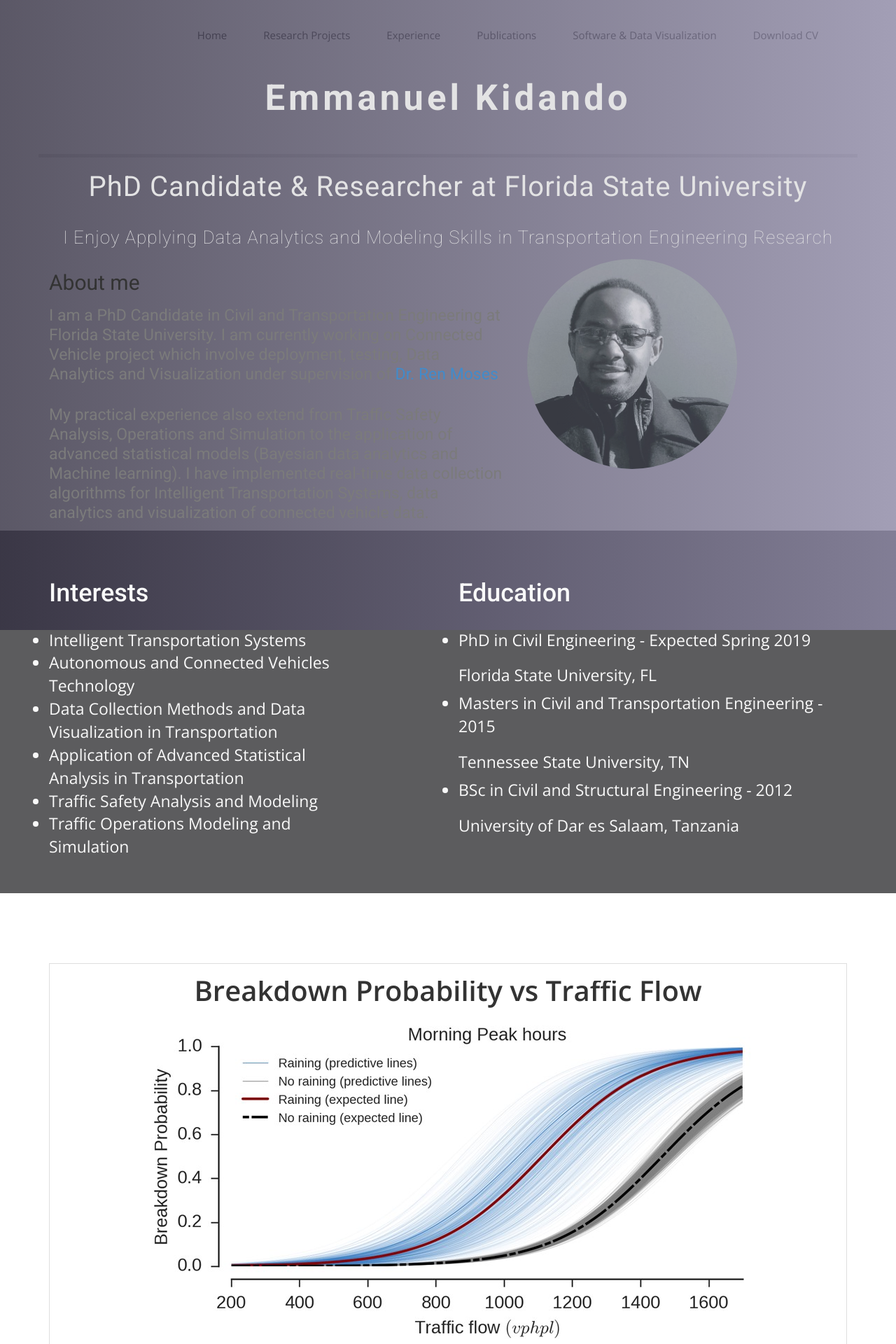
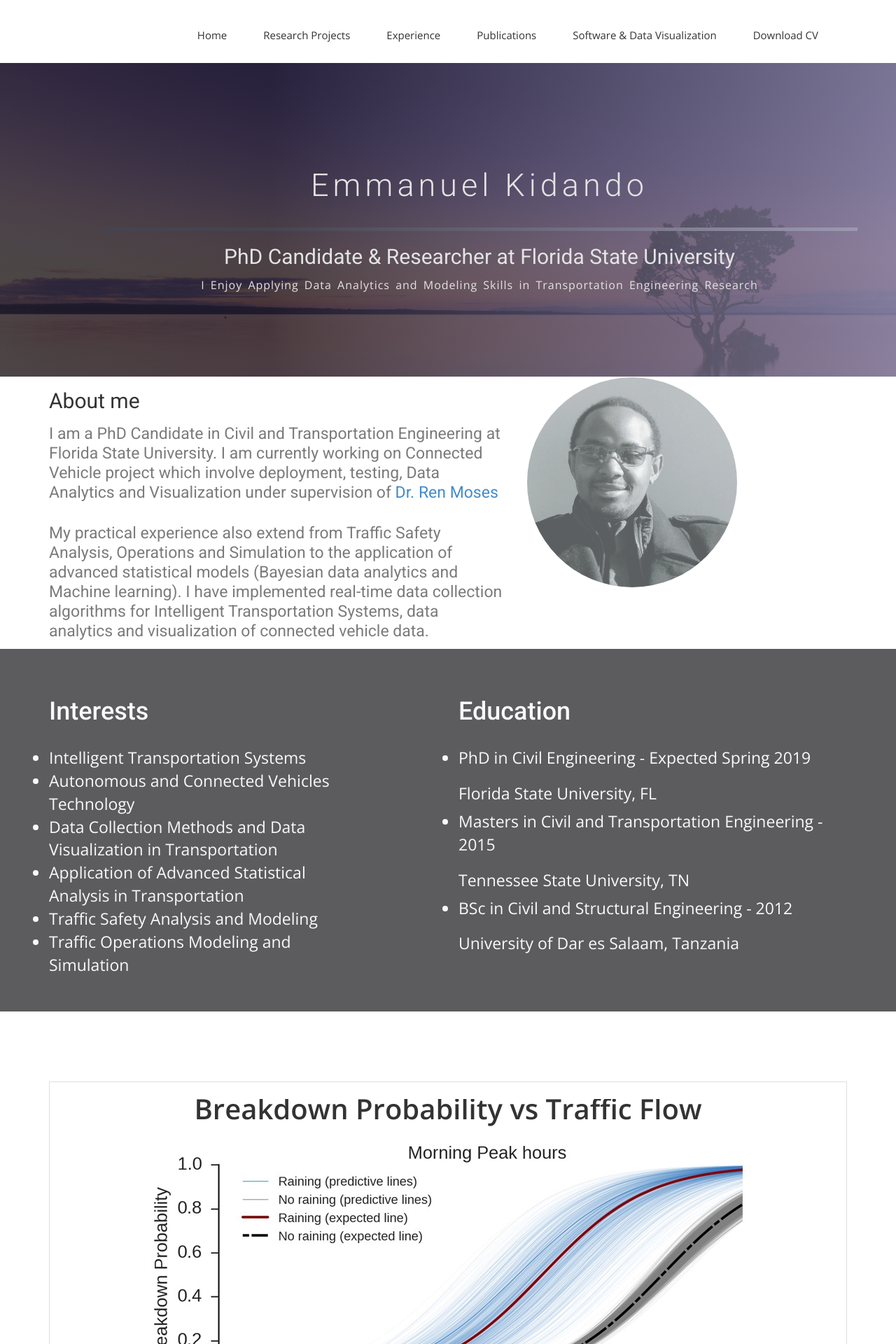
Before and after one commit to ekidando/Emma, a Jekyll site: the page built from index.html, in a window 1280 px wide. Shown: the top 1920 px of the page at 70% size. Built offline with Jekyll 4.4.1, drawn with Linux system fonts in a browser that asks for light colours; nearby versions of some CDN libraries; some web fonts are replaced.

Commit message:
Update index.html

```diff
--- a/index.html
+++ b/index.html
@@ -5,7 +5,7 @@ permalink: /
 published: true
 ---
 <!-- Slider Start -->
-<section id="slider">
+<section id="global-header">
   <div class="container">
     <div class="row">
 
```
